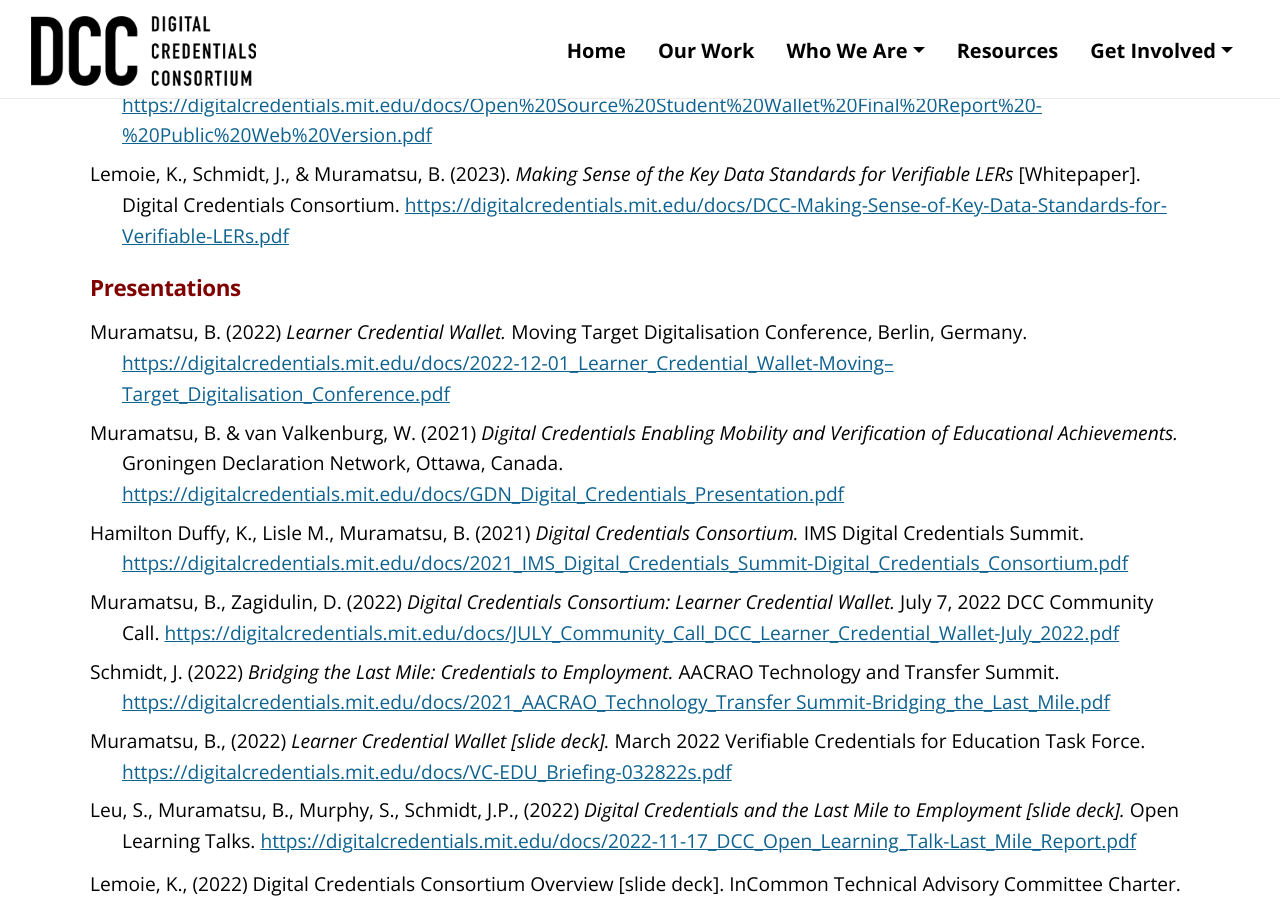
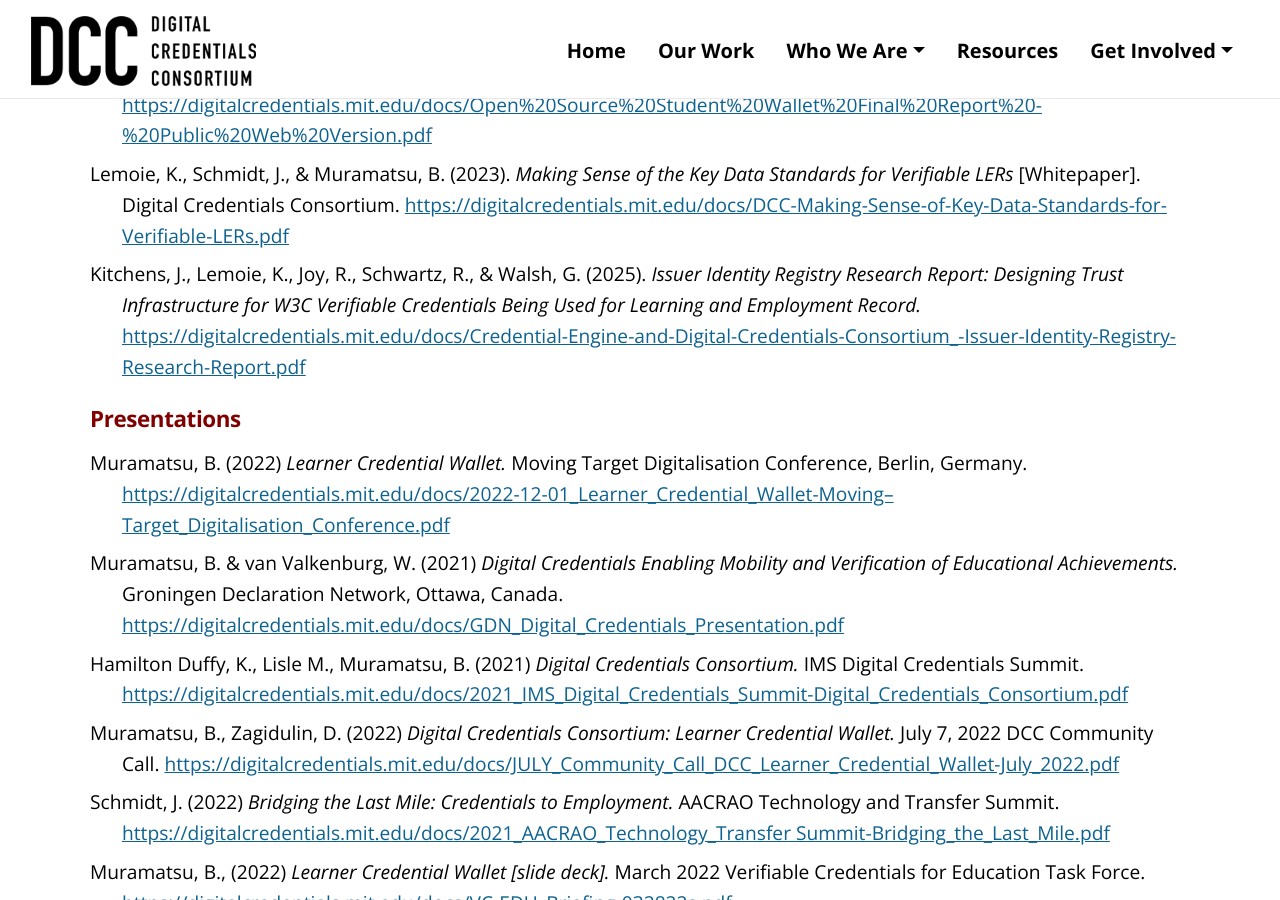
Before and after one commit to digitalcredentials/dcc-website, a Jekyll site: the page built from resources.md, in a window 1280 px wide and 900 px high, scrolled down 481 px. Built offline with Jekyll 4.4.1, drawn with Linux system fonts in a browser that asks for light colours.

Commit message:
Update resources.md

```diff
--- a/resources.md
+++ b/resources.md
@@ -10,6 +10,7 @@
 * Camilleri A, Muramatsu B., & Schmidt, J. (2022) *Credentials to Employment: The Last Mile.* [{{ site.url | prepend: site.baseurl }}/docs/Credentials-to-Employment-The-Last-Mile.pdf]({{ site.baseurl }}/docs/Credentials-to-Employment-The-Last-Mile.pdf)
 * Schmidt, J.P., Muramatsu, B., Walsh, G., & Zagidulin D. (2022) *Open Source Student Wallet Final Report.* [{{ site.url | prepend: site.baseurl }}/docs/Open%20Source%20Student%20Wallet%20Final%20Report%20-%20Public%20Web%20Version.pdf]({{ site.baseurl }}/docs/Open%20Source%20Student%20Wallet%20Final%20Report%20-%20Public%20Web%20Version.pdf)
 * Lemoie, K., Schmidt, J., & Muramatsu, B. (2023). *Making Sense of the Key Data Standards for Verifiable LERs* [Whitepaper]. Digital Credentials Consortium. [{{ site.url | prepend: site.baseurl }}/docs/DCC-Making-Sense-of-Key-Data-Standards-for-Verifiable-LERs.pdf]({{ site.baseurl }}/docs/DCC-Making-Sense-of-Key-Data-Standards-for-Verifiable-LERs.pdf)
+* Kitchens, J., Lemoie, K., Joy, R., Schwartz, R., & Walsh, G. (2025). *Issuer Identity Registry Research Report: Designing Trust Infrastructure for W3C Verifiable Credentials Being Used for Learning and Employment Record.* [{{ site.url | prepend: site.baseurl }}/docs/Credential-Engine-and-Digital-Credentials-Consortium_-Issuer-Identity-Registry-Research-Report.pdf]({{ site.baseurl }}/docs/Credential-Engine-and-Digital-Credentials-Consortium_-Issuer-Identity-Registry-Research-Report.pdf)
 
 
 ## Presentations
```
